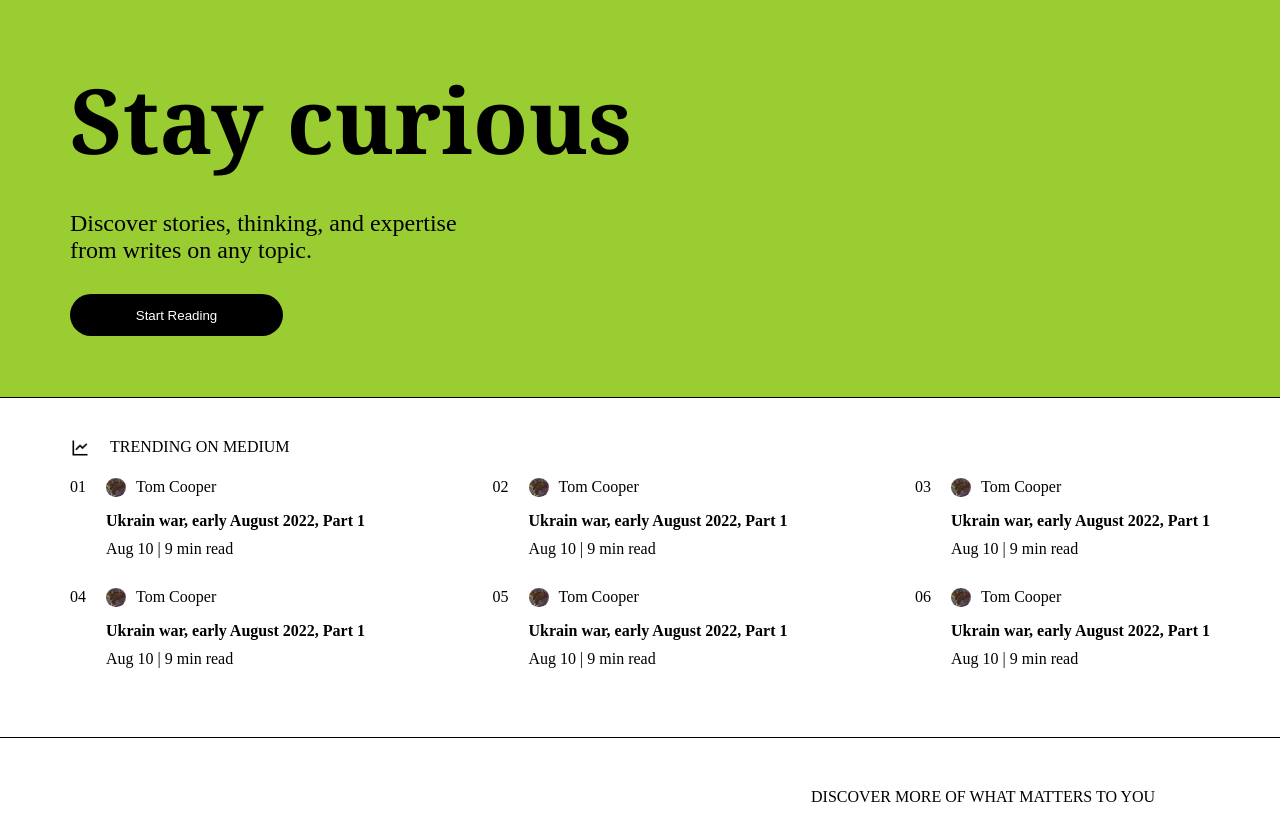
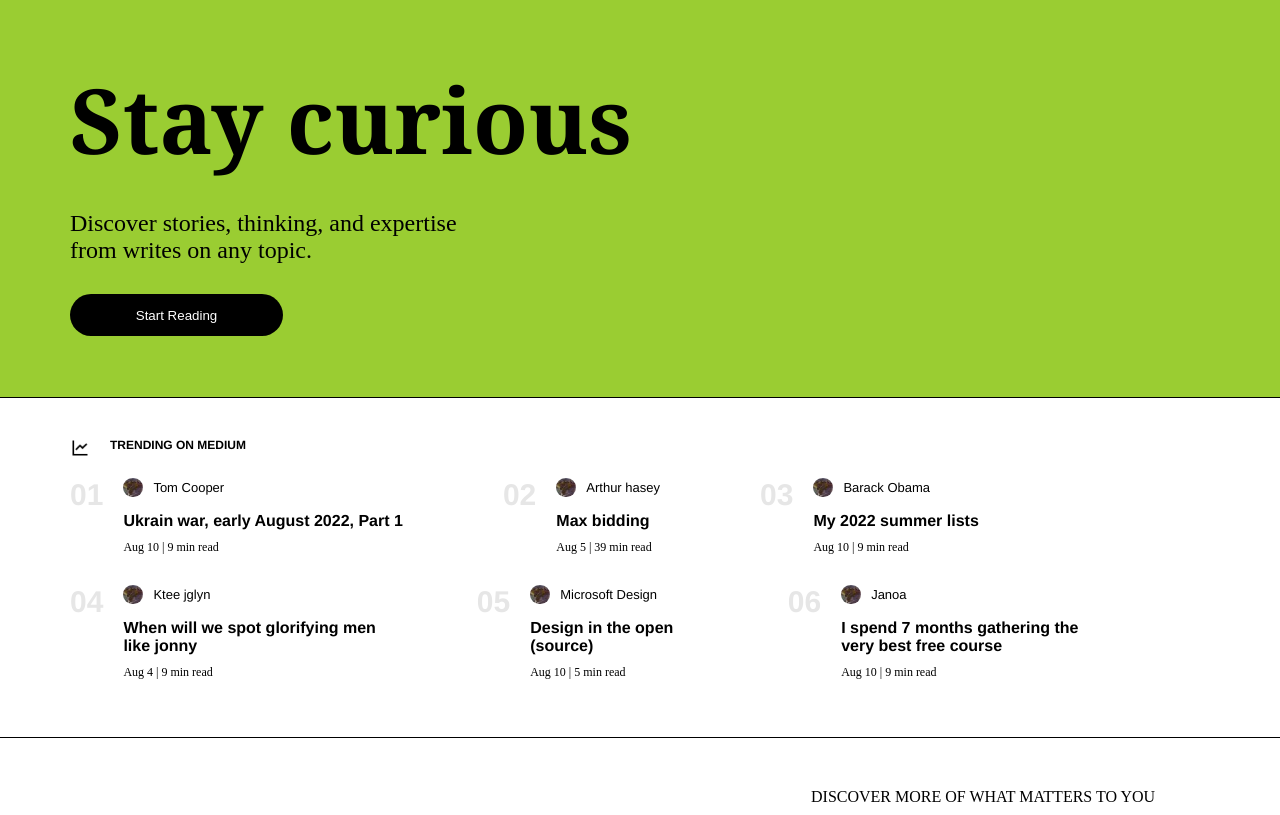
Before and after one commit to shabeebMongam/staticMedium, a plain HTML site: page index.html in a window 1280 px wide. Shown: the part 78-893 px from the top of the page. Drawn offline with Linux system fonts and the light colour scheme.

Commit message:
Done some fixes

```diff
--- a/index.html
+++ b/index.html
@@ -66,11 +66,11 @@
                     <div class="tf-1-right">
                             <div class="tf-1-r-1">
                                 <img src="./assets/feed-user/1.jpeg" alt="">
-                                <p>Tom Cooper</p>
+                                <p>Arthur hasey</p>
                             </div>
-                            <h3>Ukrain war, early August 2022, Part 1</h3>
+                            <h3>Max bidding</h3>
                             <div>
-                                <p>Aug 10  |   9 min read </p>
+                                <p>Aug 5  |   39 min read </p>
                             </div>
                     </div>
                     </div>
@@ -82,9 +82,9 @@
                     <div class="tf-1-right">
                             <div class="tf-1-r-1">
                                 <img src="./assets/feed-user/1.jpeg" alt="">
-                                <p>Tom Cooper</p>
+                                <p>Barack Obama</p>
                             </div>
-                            <h3>Ukrain war, early August 2022, Part 1</h3>
+                            <h3>My 2022 summer lists</h3>
                             <div>
                                 <p>Aug 10  |   9 min read </p>
                             </div>
@@ -104,11 +104,11 @@
                         <div class="tf-1-right">
                                 <div class="tf-1-r-1">
                                     <img src="./assets/feed-user/1.jpeg" alt="">
-                                    <p>Tom Cooper</p>
+                                    <p>Ktee jglyn</p>
                                 </div>
-                                <h3>Ukrain war, early August 2022, Part 1</h3>
-                                <div>
-                                    <p>Aug 10  |   9 min read </p>
+                                <h3>When will we spot glorifying men like jonny </h3>
+                                <div >
+                                    <p>Aug 4  |   9 min read </p>
                                 </div>
                         </div>
                     </div>
@@ -120,11 +120,11 @@
                         <div class="tf-1-right">
                                 <div class="tf-1-r-1">
                                     <img src="./assets/feed-user/1.jpeg" alt="">
-                                    <p>Tom Cooper</p>
+                                    <p>Microsoft Design</p>
                                 </div>
-                                <h3>Ukrain war, early August 2022, Part 1</h3>
+                                <h3>Design in the open (source)</h3>
                                 <div>
-                                    <p>Aug 10  |   9 min read </p>
+                                    <p>Aug 10  |   5 min read </p>
                                 </div>
                         </div>
                         </div>
@@ -136,9 +136,9 @@
                         <div class="tf-1-right">
                                 <div class="tf-1-r-1">
                                     <img src="./assets/feed-user/1.jpeg" alt="">
-                                    <p>Tom Cooper</p>
+                                    <p>Janoa</p>
                                 </div>
-                                <h3>Ukrain war, early August 2022, Part 1</h3>
+                                <h3>I spend 7 months gathering the very best free course</h3>
                                 <div>
                                     <p>Aug 10  |   9 min read </p>
                                 </div>
@@ -160,12 +160,12 @@
             <div class="s-3-left-content">
             <div class="s-3-l-left">
                 <div class="s-3-l-l-user">
-                    <img src="./assets/s3-left/1b.jpeg" alt="">
+                    <img src="./assets/s3-left/1b.png" alt="">
                     <p>Robert Roy Britt</p>
                 </div>
                 <div>
                     <h2>
-                        The pandemic's One Big Plus
+                        Why i changed my mind about guns
                     </h2>
                     <p>
                         Covid-19 spawned a revolution in understanding how some <br>
--- a/style.css
+++ b/style.css
@@ -96,6 +96,10 @@ main{
 }
 .trend p{
     margin-left: 20px;
+    font-family: sohne, "Helvetica Neue", Helvetica, Arial, sans-serif;
+    font-weight: 700;
+    font-size: 12px;
+
 }
 .trend img{
     width: 20px;
@@ -109,25 +113,44 @@ main{
 .tf-1{
     display: flex;
     /* background-color: antiquewhite; */
-    justify-content: space-between;
+    /* justify-content: space-between; */
+}
+.tf-1-left p{
+    font-weight: 700;
+    color: rgba(230, 230, 230, 1);
+    font-size: 30px;
+    font-family: sohne, "Helvetica Neue", Helvetica, Arial, sans-serif;
+
 }
 .tf-1-container{
+    margin-right: 100px;
     display: flex;
 }
+.tf-1-right div:nth-child(3) p{
+    font-size: 12px;
+}
 .tf-1-right{
+    max-width: 350px;
     margin-left: 20px;
     display: flex;
     flex-direction: column;
 }
+.tf-1-right h3{
+    font-family: sohne, "Helvetica Neue", Helvetica, Arial, sans-serif;
+
+}
 .tf-1-r-1{
     display: flex;
     margin-bottom: 15px;
+    align-items: center;
 }
 .tf-1-r-1 img{
     border: 0px;
     border-radius: 50px;
 }
 .tf-1-r-1 p{
+    font-size: 13px;
+    font-family: sohne, "Helvetica Neue", Helvetica, Arial, sans-serif;
     margin-left: 10px;
 }
 .tf-1-right h3{
@@ -139,7 +162,7 @@ main{
     margin-top: 30px;
     display: flex;
     /* background-color: antiquewhite; */
-    justify-content: space-between;
+    /* justify-content: space-between; */
 }
 .s-2{
     height: 300px;
@@ -180,7 +203,11 @@ main{
 
 }
 .s-3-l-l-user p{
-    margin-top: 5px;
+    /* margin-top: 5px; */
+}
+.s-3-l-left h2{
+    font-family: sohne, "Helvetica Neue", Helvetica, Arial, sans-serif;
+    font-weight: 700;
 }
 .s-3-l-left h2{
     margin-bottom: 10px;
```
